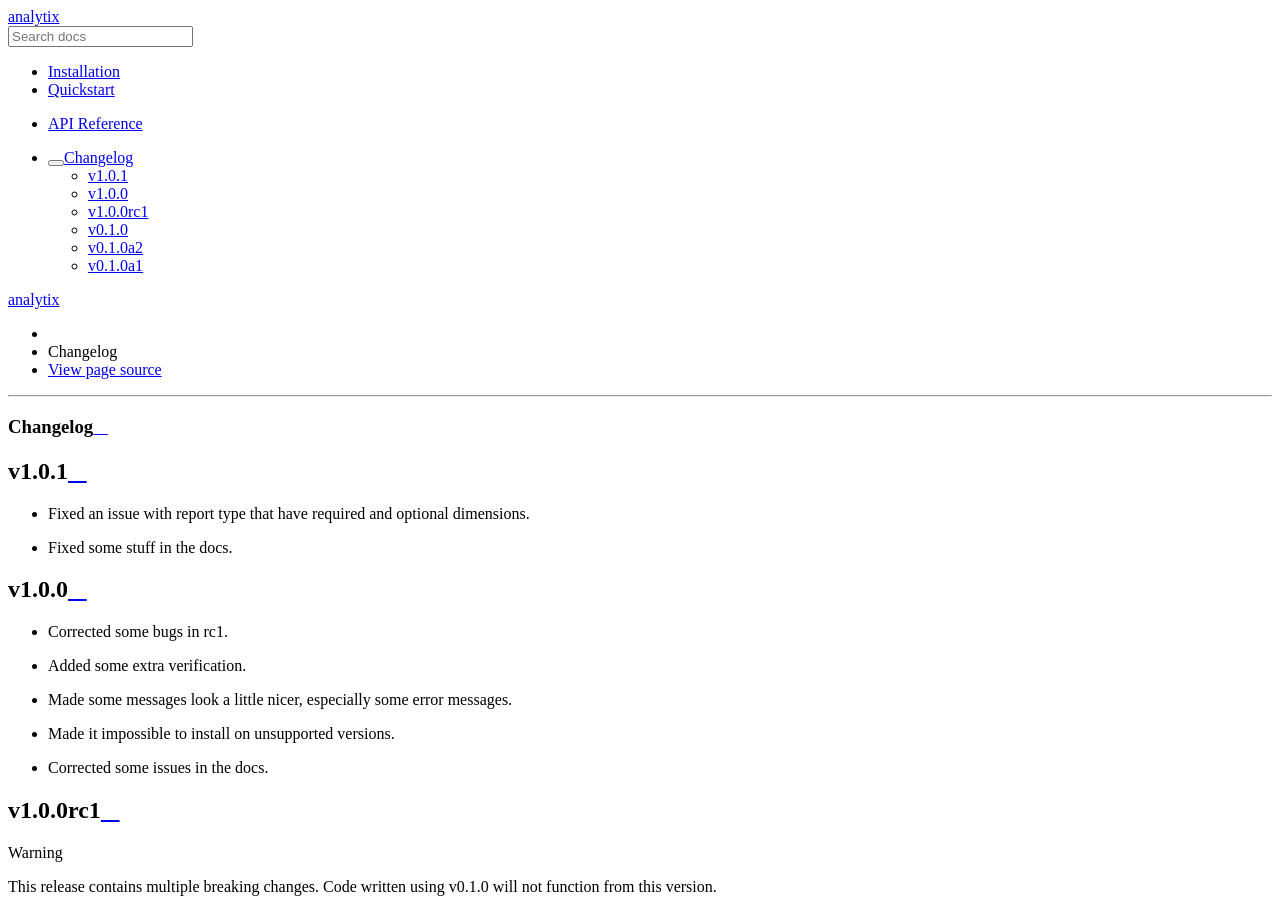
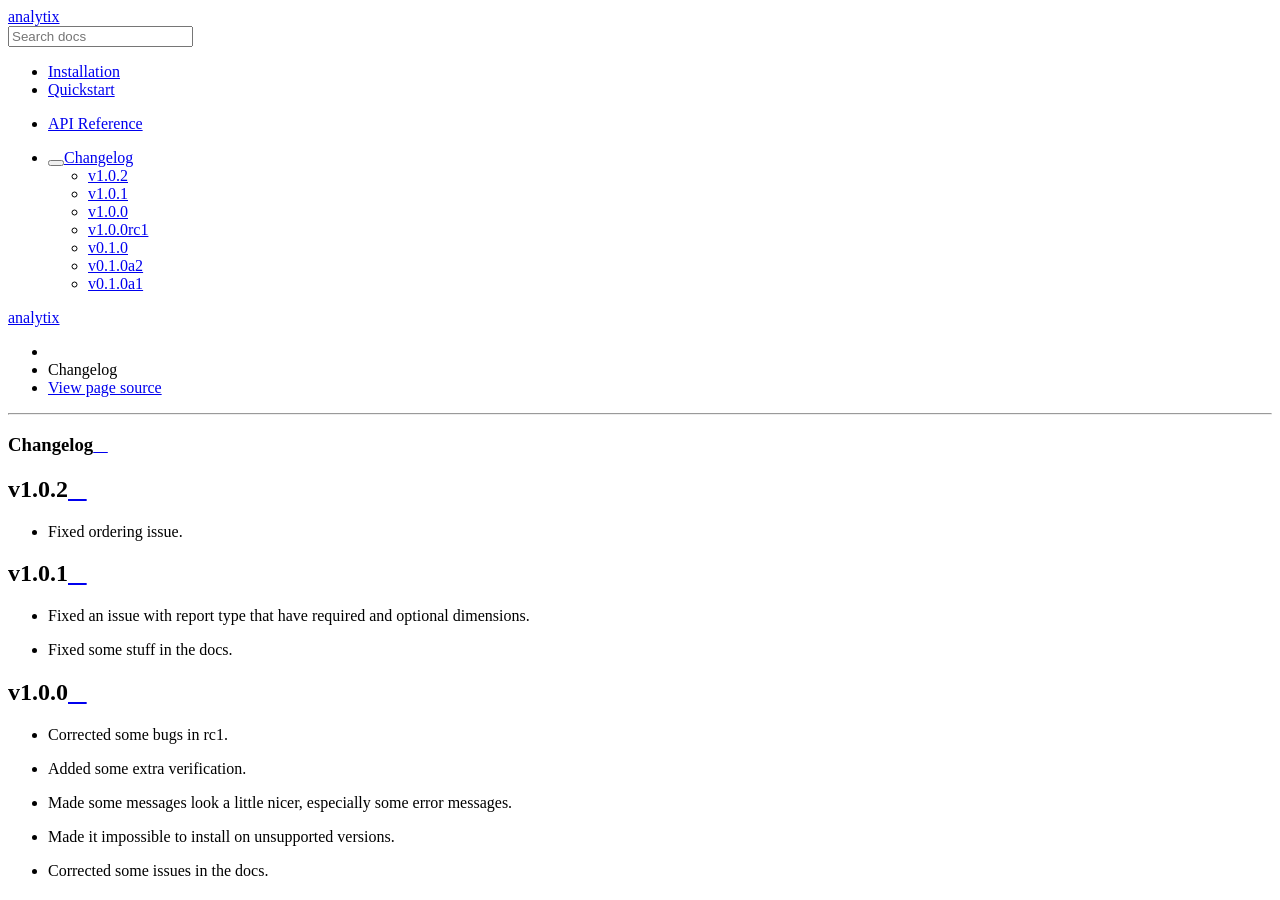
Before and after one commit to parafoxia/analytix, a Sphinx documentation site: the page built from docs/changelog.rst, in a window 1280 px wide and 900 px high. Built offline with Sphinx 7.4.7 and the Read the Docs theme 2.0.0, drawn with Linux system fonts in a browser that asks for light colours; the version number could not be read and is left out.

Commit message:
Updated changelog

```diff
--- a/docs/changelog.rst
+++ b/docs/changelog.rst
@@ -1,5 +1,10 @@
 Changelog
 =========
+
+v1.0.2
+------
+
+- Fixed ordering issue.
 
 v1.0.1
 ------
```
